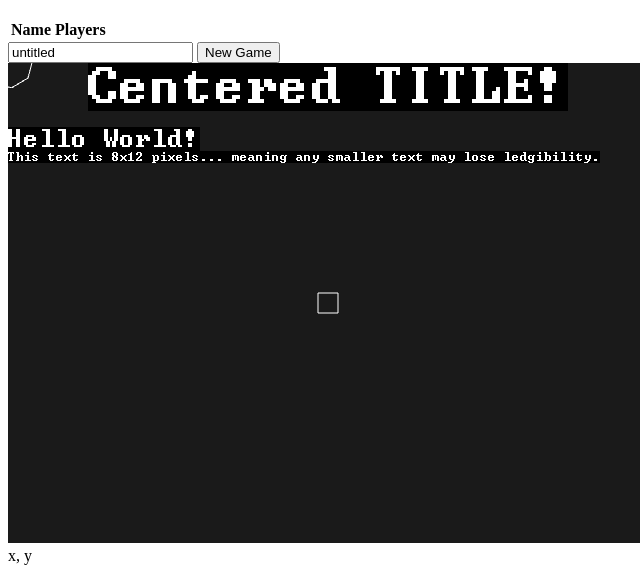
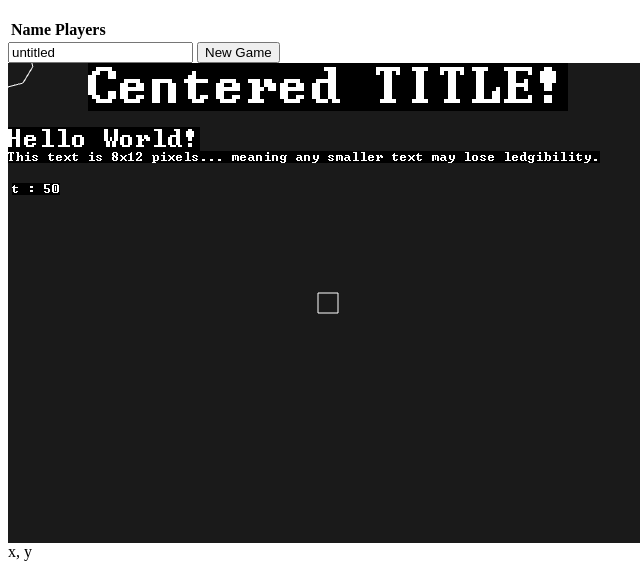
Before and after one commit to sepee/WSGame, a website: page Client/index.html in a window 1280 px wide. Shown: the part 257-827 px from the top of the page, 0-640 px from the left. Drawn offline with Linux system fonts and the light colour scheme; animation ran at ten frames a second.

Commit message:
got better linalg code. restructured text rendering code to use mesh class.

```diff
--- a/Client/app.js
+++ b/Client/app.js
@@ -61,7 +61,7 @@ function main() {
 	tmTitle = new TextMesh(new Transform(new vec3(320,0,0), new vec3(0,0,0), new vec3(32,48,1)), "Centered TITLE!", 32, new vec3(1, 0.5, 0), true);
 	tmSubtitle = new TextMesh(new Transform(new vec3(0,64,0), new vec3(0,0,0), new vec3(16,24,1)), "Hello World!", 16);
 	tmInfo = new TextMesh(new Transform(new vec3(0,88,0), new vec3(0,0,0), new vec3(8,12,1)), "This text is 8x12 pixels... meaning any smaller text may lose ledgibility.", 8);
-
+	tmCounter = new TextMesh(new Transform(new vec3(4,120,0), new vec3(0,0,0), new vec3(8,12,1)), "000", 8);
 
 	fontTexture = LoadTexture("/img/font8x12.png");
 
@@ -75,11 +75,14 @@ function drawFrame()
 	tmSubtitle.Render();
 	tmInfo.Render();
 
+	tmCounter.SetContent("t : " + t);
+	tmCounter.Render();
+
 	squareMesh.Render();
 
 	if(gameId === null)
 	{
-		const circleTransform = new Transform(new vec3(xpos, ypos, 0), new vec3(t*0.05,0,0), new vec3(25,25,25));
+		const circleTransform = new Transform(new vec3(xpos, ypos, 0), new vec3(0,0,t*0.05), new vec3(25,25,25));
 		var circleMesh = new Mesh(circleVertices, circleIndices, circleTransform, programDirect);
 		circleMesh.Render();
 	}else{
@@ -87,7 +90,7 @@ function drawFrame()
 		for(let c in game.clients)
 		{
 			client = game.clients[c];
-			const circleTransform = new Transform(new vec3(client.x, client.y, 0), new vec3(t*0.05,0,0), new vec3(25,25,25));
+			const circleTransform = new Transform(new vec3(client.x, client.y, 0), new vec3(0,0,t*0.05), new vec3(25,25,25));
 			var circleMesh = new Mesh(circleVertices, circleIndices, circleTransform, programDirect);
 			circleMesh.Render();
 		}
--- a/Client/engineClasses.js
+++ b/Client/engineClasses.js
@@ -16,7 +16,8 @@ class Transform
 		this.CalculateMatrix();
 	}
 	CalculateMatrix(){
-		this.matrix = m4.multiply(m4.translation(this.pos.x, this.pos.y, this.pos.z),m4.multiply(m4.scaling(this.scale.x, this.scale.y, this.scale.z), m4.rotation(this.rot.x)));
+		var rotationMat = m4.multiply(m4.yRotation(this.rot.y), m4.multiply(m4.xRotation(this.rot.x), m4.zRotation(this.rot.z)));
+		this.matrix = m4.multiply(m4.translation(this.pos.x, this.pos.y, this.pos.z),m4.multiply(m4.scaling(this.scale.x, this.scale.y, this.scale.z), rotationMat));
 	}
 }
 
@@ -44,68 +45,80 @@ class Mesh{
 		gl.bufferData(gl.ELEMENT_ARRAY_BUFFER, new Uint16Array(this.indices), this.glDrawMode);
 	}
 
-	Render()
+	SetUniforms()
+	{
+		var ModelMatrixLoc = gl.getUniformLocation(this.shaderProgram, "u_MMat");
+		gl.uniformMatrix4fv(ModelMatrixLoc, false, this.transform.matrix);
+		var ViewMatrixLoc = gl.getUniformLocation(this.shaderProgram, "u_VMat");
+		gl.uniformMatrix4fv(ViewMatrixLoc, false, VMat);
+	}
+
+	BindBuffers()
 	{
 		gl.bindBuffer(gl.ARRAY_BUFFER, this.vertexBuffer);
 		gl.bindBuffer(gl.ELEMENT_ARRAY_BUFFER, this.indexBuffer);
+	}
 
+	SetAttributes()
+	{
 		// set attribute for vertex position
 		var positionAttributeLocation = gl.getAttribLocation(this.shaderProgram, "a_position");	// look up where the vertex data needs to go.
 		gl.enableVertexAttribArray(positionAttributeLocation);	// Turn on the attribute
 		gl.vertexAttribPointer(
-		  positionAttributeLocation, 2, gl.FLOAT, false, 0, 0);	// Tell the attribute how to get data out of positionBuffer (ARRAY_BUFFER)
+		positionAttributeLocation, 2, gl.FLOAT, false, 0, 0);	// Tell the attribute how to get data out of positionBuffer (ARRAY_BUFFER)
+	}
 
+	Render()
+	{
 		gl.useProgram(this.shaderProgram);	// Tell it to use our program (pair of shaders)
-
-		var ModelMatrixLoc = gl.getUniformLocation(this.shaderProgram, "u_MMat");
-		gl.uniformMatrix4fv(ModelMatrixLoc, false, this.transform.matrix);
-		var ViewMatrixLoc = gl.getUniformLocation(this.shaderProgram, "u_VMat");
-		gl.uniformMatrix4fv(ViewMatrixLoc, false, VMat);
+		this.SetUniforms();
+		this.BindBuffers();
+		this.SetAttributes();
 
 		// draw
 		gl.drawElements(this.glPrimativeType, this.indices.length, gl.UNSIGNED_SHORT, 0);
 	}
 }
 
-
 class TextMesh{
 	constructor(transform, content, fontWidth = 16, color = new vec3(1,1,1), centered = false)
 	{
-        this.transform = transform;
+		var mesh = new Mesh(quadVerticesTS, quadIndicesTS, transform, programText, gl.TRIANGLE_STRIP, gl.STATIC_DRAW);
+		this.mesh = mesh;
+
         this.content = content;
 		this.fontWidth = fontWidth;
-
-		this.vertices = quadVerticesTS;
-		this.indices = quadIndicesTS;
-		this.shaderProgram = programText;
-		this.glPrimativeType = gl.TRIANGLE_STRIP;
-		this.glDrawMode = gl.DYNAMIC_DRAW;
 		this.centered = centered;
 
 		this.buildGPUBuffers();
 	}
 
-	buildGPUBuffers()
+	SetContent(content)
 	{
-		this.vertexBuffer = gl.createBuffer();
-		gl.bindBuffer(gl.ARRAY_BUFFER, this.vertexBuffer);
-		gl.bufferData(gl.ARRAY_BUFFER, new Float32Array(this.vertices), this.glDrawMode);
+		this.content = content;
 
-		this.indexBuffer = gl.createBuffer();
-		gl.bindBuffer(gl.ELEMENT_ARRAY_BUFFER, this.indexBuffer);
-		gl.bufferData(gl.ELEMENT_ARRAY_BUFFER, new Uint16Array(this.indices), this.glDrawMode);
+		this.buildContentSpecificGPUBuffers();
+	}
 
+	buildContentSpecificGPUBuffers()
+	{
 		const charOffsets = this.GenerateCharOffsets();
 		const charOffsetBuffer = gl.createBuffer();
 		this.charOffsetBuffer = charOffsetBuffer;
 		gl.bindBuffer(gl.ARRAY_BUFFER, charOffsetBuffer);
-		gl.bufferData(gl.ARRAY_BUFFER, new Float32Array(charOffsets), this.glDrawMode);
+		gl.bufferData(gl.ARRAY_BUFFER, new Float32Array(charOffsets), this.mesh.glDrawMode);
 
 		const uv_offsets = this.GenerateUVOffsets();
 		const uvOffsetsBuffer = gl.createBuffer();
 		this.uvOffsetsBuffer = uvOffsetsBuffer;
 		gl.bindBuffer(gl.ARRAY_BUFFER, uvOffsetsBuffer);
-		gl.bufferData(gl.ARRAY_BUFFER, uv_offsets, this.glDrawMode);
+		gl.bufferData(gl.ARRAY_BUFFER, uv_offsets, this.mesh.glDrawMode);
+	}
+
+	buildGPUBuffers()
+	{
+		this.mesh.buildGPUBuffers();
+		this.buildContentSpecificGPUBuffers();
 	}
 
 	GenerateCharOffsets = function()
@@ -138,24 +151,22 @@ class TextMesh{
 		return new Float32Array(uv_offsets);
 	}
 
-	Render()
-	{
-		gl.bindBuffer(gl.ARRAY_BUFFER, this.vertexBuffer);
-		gl.bindBuffer(gl.ELEMENT_ARRAY_BUFFER, this.indexBuffer);
-		gl.bindTexture(gl.TEXTURE_2D, fontTexture);
-		gl.texParameteri(gl.TEXTURE_2D, gl.TEXTURE_MAG_FILTER, gl.NEAREST);
-		gl.texParameteri(gl.TEXTURE_2D, gl.TEXTURE_MIN_FILTER, gl.NEAREST);
+	SetUniforms = function(){
+		this.mesh.SetUniforms();
 
-		// set attribute for vertex position
-		var positionAttributeLocation = gl.getAttribLocation(this.shaderProgram, "a_position");	// look up where the vertex data needs to go.
-		gl.enableVertexAttribArray(positionAttributeLocation);	// Turn on the attribute
-		gl.vertexAttribPointer(positionAttributeLocation, 2, gl.FLOAT, false, 0, 0);	// Tell the attribute how to get data out of positionBuffer (ARRAY_BUFFER)
+		var fontSizeLoc = gl.getUniformLocation(this.mesh.shaderProgram, "u_font_size");
+		gl.uniform1f(fontSizeLoc, this.fontWidth);
+	}
 
-		// set attributes for char offset and content buffers, to be used in instanced character drawing
+	BindBuffers = function(){
+		this.mesh.BindBuffers();
+	}
 
+	SetAttributes = function(){
+		this.mesh.SetAttributes();
 		// set attribute for char offset
 		gl.bindBuffer(gl.ARRAY_BUFFER, this.charOffsetBuffer);
-		var charOffsetLoc = gl.getAttribLocation(this.shaderProgram, "a_char_offset");	// look up where the vertex data needs to go.
+		var charOffsetLoc = gl.getAttribLocation(this.mesh.shaderProgram, "a_char_offset");	// look up where the vertex data needs to go.
 		gl.enableVertexAttribArray(charOffsetLoc);
 		gl.vertexAttribPointer(charOffsetLoc, 1, gl.FLOAT, false, 0, 0);
 		// this line says this attribute only changes for each 1 instance
@@ -163,21 +174,25 @@ class TextMesh{
 
 		// set attribute for char offset
 		gl.bindBuffer(gl.ARRAY_BUFFER, this.uvOffsetsBuffer);
-		var uvOffsetsLoc = gl.getAttribLocation(this.shaderProgram, "a_uv_offset");	// look up where the vertex data needs to go.
+		var uvOffsetsLoc = gl.getAttribLocation(this.mesh.shaderProgram, "a_uv_offset");	// look up where the vertex data needs to go.
 		gl.enableVertexAttribArray(uvOffsetsLoc);
 		gl.vertexAttribPointer(uvOffsetsLoc, 2, gl.FLOAT, false, 0, 0);
 		gl.vertexAttribDivisor(uvOffsetsLoc, 1);
 
-		gl.useProgram(this.shaderProgram);	// Tell it to use our program (pair of shaders)
+		gl.bindTexture(gl.TEXTURE_2D, fontTexture);
+		gl.texParameteri(gl.TEXTURE_2D, gl.TEXTURE_MAG_FILTER, gl.NEAREST);
+		gl.texParameteri(gl.TEXTURE_2D, gl.TEXTURE_MIN_FILTER, gl.NEAREST);
+	}
 
-		var ModelMatrixLoc = gl.getUniformLocation(this.shaderProgram, "u_MMat");
-		gl.uniformMatrix4fv(ModelMatrixLoc, false, this.transform.matrix);
-		var ViewMatrixLoc = gl.getUniformLocation(this.shaderProgram, "u_VMat");
-		gl.uniformMatrix4fv(ViewMatrixLoc, false, VMat);
-		var fontSizeLoc = gl.getUniformLocation(this.shaderProgram, "u_font_size");
-		gl.uniform1f(fontSizeLoc, this.fontWidth);
+	Render()
+	{
+		gl.useProgram(this.mesh.shaderProgram);	// Tell it to use our program (pair of shaders)
+
+		this.SetUniforms();
+		this.BindBuffers();
+		this.SetAttributes();
 
 		// draw
-		gl.drawElementsInstanced(this.glPrimativeType, this.indices.length, gl.UNSIGNED_SHORT, 0, this.content.length);
+		gl.drawElementsInstanced(this.mesh.glPrimativeType, this.mesh.indices.length, gl.UNSIGNED_SHORT, 0, this.content.length);
 	}
 }
--- a/Client/index.html
+++ b/Client/index.html
@@ -3,6 +3,7 @@
 <head>
     <meta charset="UTF-8">
     <meta name="viewport" content="width=device-width, initial-scale=1.0">
+    <link rel="stylesheet" href="styles.css">
     <title>Document</title>
 </head>
 <body>
@@ -36,7 +37,10 @@
     <button id="btnCreate">New Game</button>
     <br>
 
-    <canvas id="c" width="640" height="480" onmousedown="OnDragCanvas(event)"></canvas>
+    <div class="canvas-container">
+    <canvas id="c" width="640" height="480" onmousedown="OnDragCanvas(event)">
+    </canvas>
+    </div>
 
     <div id="txtCursorPos">x, y</div>
 
@@ -219,6 +223,47 @@
     }
 </script>
 
+<!-- ------------------------- Lit Shaders ------------------------- -->
+
+
+<script  id="mvp-vertex-shader" type="notjs">#version 300 es
+
+    in vec4 a_position;
+    in vec3 normal;
+
+    uniform mat4 u_MMat;
+    uniform mat4 u_VMat;
+    uniform mat4 u_PMat;
+
+    out vec4 v_color;
+    out vec4 v_worldPos;
+    out vec4 v_fragPos;
+
+    // all shaders have a main function
+    void main()
+    {
+        v_worldPos = u_VMat * (u_MMat * a_position);
+        v_fragPos = u_PMat * v_worldPos;
+        color = vec4(1.0, 1.0, 1.0, 1.0);
+    }
+
+</script>
+
+<script  id="lit-fragment-shader" type="notjs">#version 300 es
+
+    // fragment shaders don't have a default precision so we need to pick one.
+    precision lowp float;
+
+    in vec4 v_color;
+    in vec4 v_worldPos;
+    in vec4 v_fragPos;
+
+    void main()
+    {
+      gl_FragColor = v_color;
+    }
+</script>
+
 <!-- > RUN APP AFTER EVERYTHING ELSE IS LOADED <!-->
 <script src="linalg.js"></script>
 <script src="meshdata.js"></script>
--- a/Client/linalg.js
+++ b/Client/linalg.js
@@ -1,3 +1,5 @@
+/*
+
 var m4 = {
     // returns a * b
 	multiply: function(a, b)
@@ -60,7 +62,7 @@ var m4 = {
 	  return [
 		1, 0, 0, 0,
 		0, 1, 0, 0,
-		0, 0, 0, 1,
+		0, 0, 1, 0,
 		tx, ty, tz, 1
 	  ];
 	},
@@ -85,3 +87,144 @@ var m4 = {
 	  ];
 	},
   };
+*/
+var m4 = {
+
+	projection: function(width, height, depth) {
+	  // Note: This matrix flips the Y axis so 0 is at the top.
+	  return [
+		 2 / width, 0, 0, 0,
+		 0, -2 / height, 0, 0,
+		 0, 0, 2 / depth, 0,
+		-1, 1, 0, 1,
+	  ];
+	},
+
+	multiply: function(a, b) {
+	  var a00 = a[0 * 4 + 0];
+	  var a01 = a[0 * 4 + 1];
+	  var a02 = a[0 * 4 + 2];
+	  var a03 = a[0 * 4 + 3];
+	  var a10 = a[1 * 4 + 0];
+	  var a11 = a[1 * 4 + 1];
+	  var a12 = a[1 * 4 + 2];
+	  var a13 = a[1 * 4 + 3];
+	  var a20 = a[2 * 4 + 0];
+	  var a21 = a[2 * 4 + 1];
+	  var a22 = a[2 * 4 + 2];
+	  var a23 = a[2 * 4 + 3];
+	  var a30 = a[3 * 4 + 0];
+	  var a31 = a[3 * 4 + 1];
+	  var a32 = a[3 * 4 + 2];
+	  var a33 = a[3 * 4 + 3];
+	  var b00 = b[0 * 4 + 0];
+	  var b01 = b[0 * 4 + 1];
+	  var b02 = b[0 * 4 + 2];
+	  var b03 = b[0 * 4 + 3];
+	  var b10 = b[1 * 4 + 0];
+	  var b11 = b[1 * 4 + 1];
+	  var b12 = b[1 * 4 + 2];
+	  var b13 = b[1 * 4 + 3];
+	  var b20 = b[2 * 4 + 0];
+	  var b21 = b[2 * 4 + 1];
+	  var b22 = b[2 * 4 + 2];
+	  var b23 = b[2 * 4 + 3];
+	  var b30 = b[3 * 4 + 0];
+	  var b31 = b[3 * 4 + 1];
+	  var b32 = b[3 * 4 + 2];
+	  var b33 = b[3 * 4 + 3];
+	  return [
+		b00 * a00 + b01 * a10 + b02 * a20 + b03 * a30,
+		b00 * a01 + b01 * a11 + b02 * a21 + b03 * a31,
+		b00 * a02 + b01 * a12 + b02 * a22 + b03 * a32,
+		b00 * a03 + b01 * a13 + b02 * a23 + b03 * a33,
+		b10 * a00 + b11 * a10 + b12 * a20 + b13 * a30,
+		b10 * a01 + b11 * a11 + b12 * a21 + b13 * a31,
+		b10 * a02 + b11 * a12 + b12 * a22 + b13 * a32,
+		b10 * a03 + b11 * a13 + b12 * a23 + b13 * a33,
+		b20 * a00 + b21 * a10 + b22 * a20 + b23 * a30,
+		b20 * a01 + b21 * a11 + b22 * a21 + b23 * a31,
+		b20 * a02 + b21 * a12 + b22 * a22 + b23 * a32,
+		b20 * a03 + b21 * a13 + b22 * a23 + b23 * a33,
+		b30 * a00 + b31 * a10 + b32 * a20 + b33 * a30,
+		b30 * a01 + b31 * a11 + b32 * a21 + b33 * a31,
+		b30 * a02 + b31 * a12 + b32 * a22 + b33 * a32,
+		b30 * a03 + b31 * a13 + b32 * a23 + b33 * a33,
+	  ];
+	},
+
+	translation: function(tx, ty, tz = 0) {
+	  return [
+		 1,  0,  0,  0,
+		 0,  1,  0,  0,
+		 0,  0,  1,  0,
+		 tx, ty, tz, 1,
+	  ];
+	},
+
+	xRotation: function(angleInRadians) {
+	  var c = Math.cos(angleInRadians);
+	  var s = Math.sin(angleInRadians);
+
+	  return [
+		1, 0, 0, 0,
+		0, c, s, 0,
+		0, -s, c, 0,
+		0, 0, 0, 1,
+	  ];
+	},
+
+	yRotation: function(angleInRadians) {
+	  var c = Math.cos(angleInRadians);
+	  var s = Math.sin(angleInRadians);
+
+	  return [
+		c, 0, -s, 0,
+		0, 1, 0, 0,
+		s, 0, c, 0,
+		0, 0, 0, 1,
+	  ];
+	},
+
+	zRotation: function(angleInRadians) {
+	  var c = Math.cos(angleInRadians);
+	  var s = Math.sin(angleInRadians);
+
+	  return [
+		 c, s, 0, 0,
+		-s, c, 0, 0,
+		 0, 0, 1, 0,
+		 0, 0, 0, 1,
+	  ];
+	},
+
+	scaling: function(sx, sy, sz=1) {
+	  return [
+		sx, 0,  0,  0,
+		0, sy,  0,  0,
+		0,  0, sz,  0,
+		0,  0,  0,  1,
+	  ];
+	},
+
+	translate: function(m, tx, ty, tz) {
+	  return m4.multiply(m, m4.translation(tx, ty, tz));
+	},
+
+	xRotate: function(m, angleInRadians) {
+	  return m4.multiply(m, m4.xRotation(angleInRadians));
+	},
+
+	yRotate: function(m, angleInRadians) {
+	  return m4.multiply(m, m4.yRotation(angleInRadians));
+	},
+
+	zRotate: function(m, angleInRadians) {
+	  return m4.multiply(m, m4.zRotation(angleInRadians));
+	},
+
+	scale: function(m, sx, sy, sz) {
+	  return m4.multiply(m, m4.scaling(sx, sy, sz));
+	},
+
+  };
--- /dev/null
+++ b/Client/styles.css
@@ -0,0 +1,19 @@
+.canvas-container{
+    background-color: green;
+    position: relative;
+   width: 640px;
+   height: 480px;
+}
+
+.canvas{
+    position: absolute;
+    left: 0px;
+    right: 0px;
+}
+
+.over-canvas{
+    background-color: red;
+    position: relative;
+    left: 10px;
+    top: 10px;
+}
```
